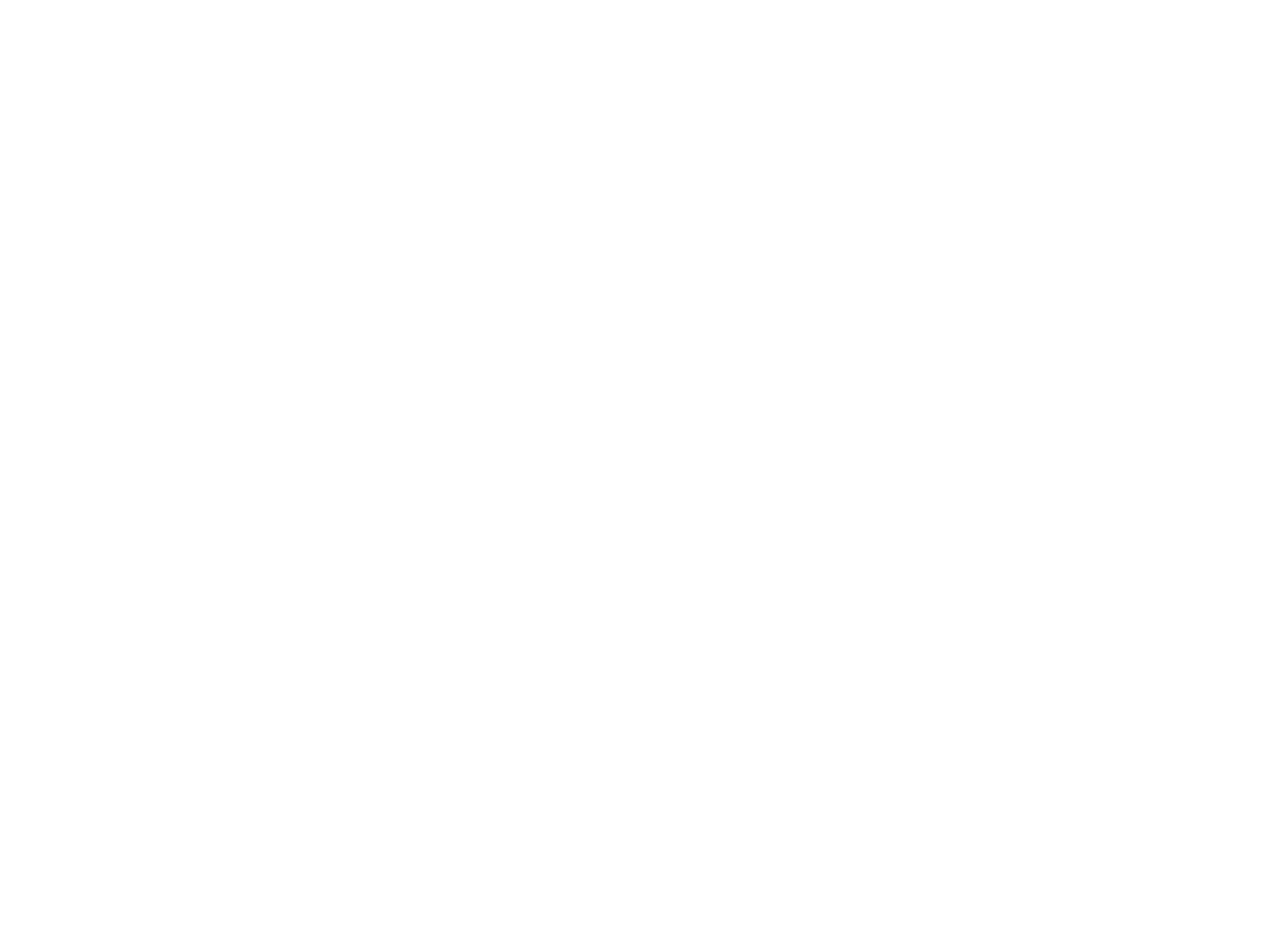
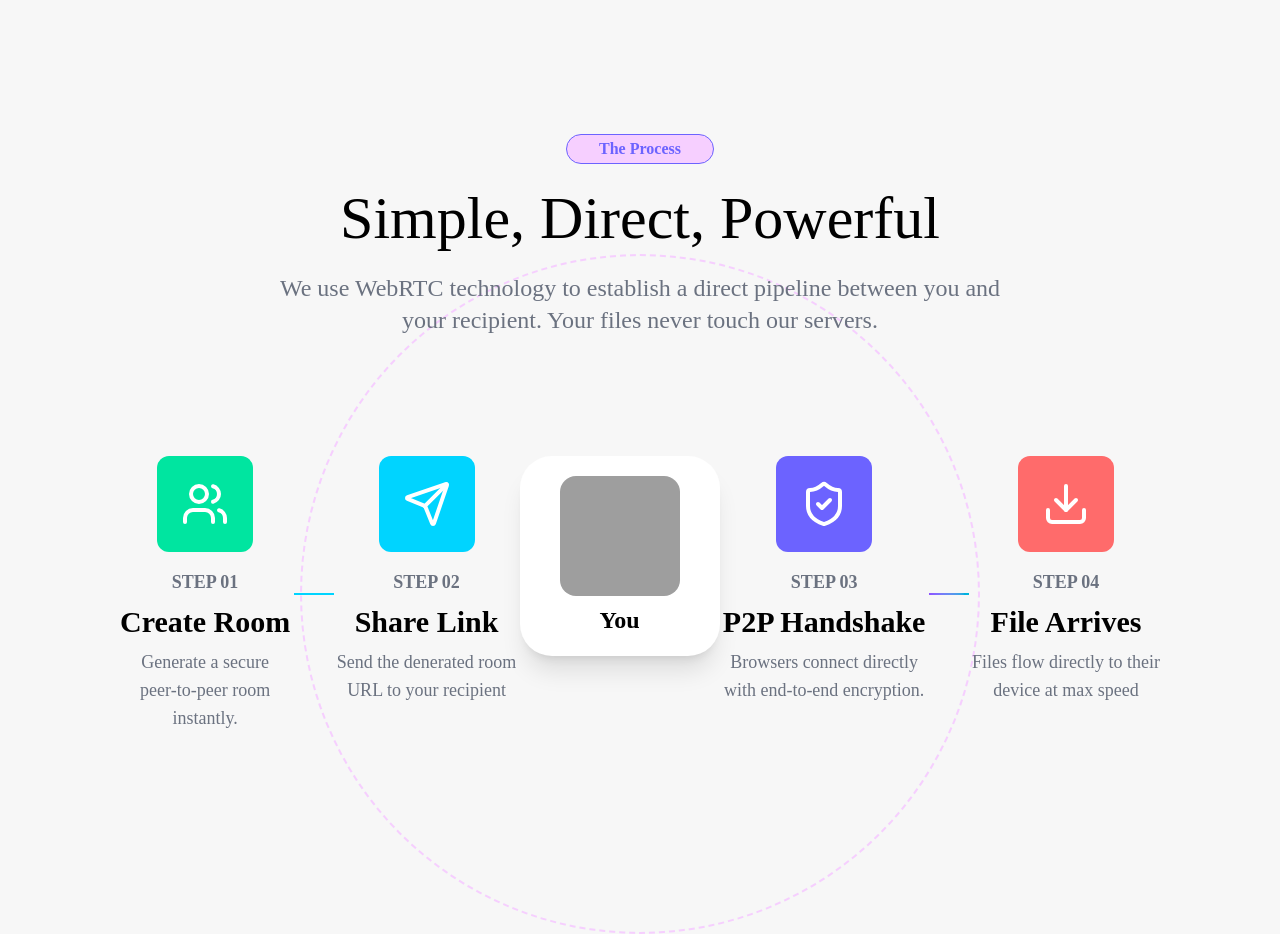
Before and after one commit to firdavsdev07/SendFlow, a React (Vite) app in the folder web/: page / in a window 1280 px wide. Shown: the part 1060-1994 px from the top of the page. Before the commit the page ends 1370 px from the top, so only its background shows below. Built offline with nearby package versions, Linux system fonts and the light colour scheme; grey boxes are pictures that could not be loaded.

Commit message:
Enhance FloatingCardStack component with step-by-step process and icons; update background color in CSS

```diff
--- a/web/src/components/floating-card-stack.tsx
+++ b/web/src/components/floating-card-stack.tsx
@@ -1,5 +1,85 @@
+import { Download, Send, ShieldCheck, Users } from "lucide-react";
+
 function FloatingCardStack() {
-  return <div className="h-100"></div>;
+  return (
+    <div className="pt-56">
+      <div className="flex flex-col items-center">
+        <h6 className=" bg-fuchsia-200 border  border-violet text-violet font-bold px-8 py-0.5 rounded-full">
+          The Process
+        </h6>
+        <h1 className="text-center text-6xl py-6">Simple, Direct, Powerful</h1>
+        <p className="text-center text-2xl text-text-muted">
+          We use WebRTC technology to establish a direct pipeline between you
+          and <br />
+          your recipient. Your files never touch our servers.
+        </p>
+      </div>
+      <div className="flex relative py-30 justify-between">
+        <div className="flex flex-col  items-center  ">
+          <div className="icon bg-mint p-6  rounded-xl">
+            <Users className="text-white w-12 h-12 " />
+          </div>
+          <h6 className="text-lg pt-4 text-text-muted font-bold">STEP 01</h6>
+          <h2 className="text-3xl font-bold my-2">Create Room</h2>
+          <p className="text-text-muted text-center text-lg">
+            Generate a secure <br />
+            peer-to-peer room <br />
+            instantly.
+          </p>
+        </div>
+        <div className="flex flex-col justify-center  items-center  ">
+          <div className="bg-cyan w-10 h-0.5"></div>
+        </div>
+        <div className="flex a flex-col  items-center  ">
+          <div className="icon bg-cyan p-6  rounded-xl">
+            <Send className="text-white w-12 h-12 " />
+          </div>
+          <h6 className="text-lg pt-4 text-text-muted font-bold">STEP 02</h6>
+          <h2 className="text-3xl font-bold my-2">Share Link</h2>
+          <p className="text-text-muted text-center text-lg">
+            Send the denerated room <br />
+            URL to your recipient
+          </p>
+        </div>
+        <div className="w-170 h-170 absolute left-1/2 top-1/2 -z-10 -translate-x-1/2 -translate-y-1/2 border-2 border-dashed border-fuchsia-200 rounded-full"></div>
+        <div className="flex flex-col gap-2 justify-center items-center  bg-white shadow-xl rounded-4xl h-50 w-50">
+          <img
+            src="https://plus.unsplash.com/premium_photo-1661602011150-6c6f8b9ba788?w=500&auto=format&fit=crop&q=60&ixlib=rb-4.1.0&ixid=M3wxMjA3fDB8MHxwaG90by1yZWxhdGVkfDIwfHx8ZW58MHx8fHx8"
+            alt="#img"
+            className=" w-30 h-30 object-cover rounded-2xl"
+          />
+          <h2 className="text-2xl font-bold">You</h2>
+        </div>
+        <div className="flex flex-col  items-center  ">
+          <div className="icon bg-violet p-6  rounded-xl">
+            <ShieldCheck className="text-white w-12 h-12 " />
+          </div>
+          <h6 className="text-lg pt-4 text-text-muted font-bold">STEP 03</h6>
+          <h2 className="text-3xl font-bold my-2">P2P Handshake</h2>
+          <p className="text-text-muted text-center text-lg">
+            Browsers connect directly
+            <br />
+            with end-to-end encryption.
+          </p>
+        </div>
+        <div className="flex flex-col justify-center  items-center  ">
+          <div className="bg-linear-to-r from-violet-500 to-cyan-500 w-10 h-0.5"></div>
+        </div>
+        <div className="flex flex-col  items-center  ">
+          <div className="icon bg-coral p-6  rounded-xl">
+            <Download className="text-white w-12 h-12 " />
+          </div>
+          <h6 className="text-lg pt-4 text-text-muted font-bold">STEP 04</h6>
+          <h2 className="text-3xl font-bold my-2">File Arrives</h2>
+          <p className="text-text-muted text-center text-lg">
+            Files flow directly to their
+            <br />
+            device at max speed
+          </p>
+        </div>
+      </div>
+    </div>
+  );
 }
 
 export default FloatingCardStack;
--- a/web/src/index.css
+++ b/web/src/index.css
@@ -36,4 +36,5 @@
 
 body {
   font-family: 'Times New Roman', Times, serif;
+  background-color:#f7f7f7 ;
 }
```
